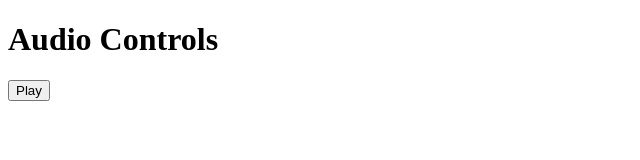
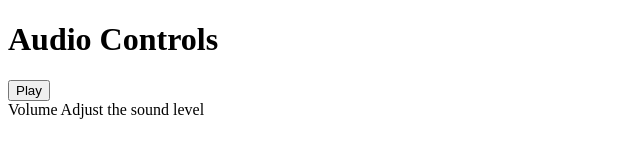
Before and after one commit to Pratikchandrathakur/love-to-code, a plain HTML site: page freeCodeCamp/Resposive_Web_design_certification/Build_an_accessible_audio_player/index.html in a window 1280 px wide. Shown: the whole page, without its empty margins (0-640 px from the left). Drawn offline with Linux system fonts and the light colour scheme.

Commit message:
Enhance audio player with volume controls
Added volume label and description for accessibility.

```diff
--- a/freeCodeCamp/Resposive_Web_design_certification/Build_an_accessible_audio_player/index.html
+++ b/freeCodeCamp/Resposive_Web_design_certification/Build_an_accessible_audio_player/index.html
@@ -7,6 +7,13 @@
   <body>
 
     <h1>Audio Controls</h1>
-  <button type="button">Play</button>
+
+    <button type="button">Play</button>
+
+    <div>
+      <span id="volume-label">Volume</span>
+    <span id="volume-description">Adjust the sound level</span>
+    </div>
+
   </body>
 </html>
```
